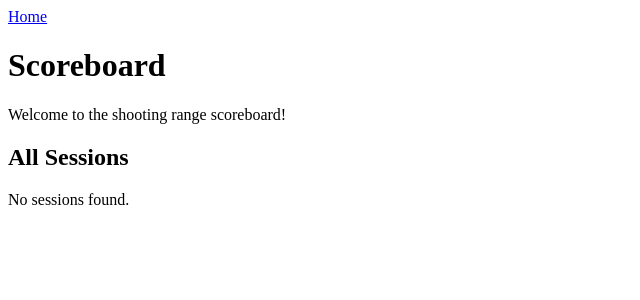
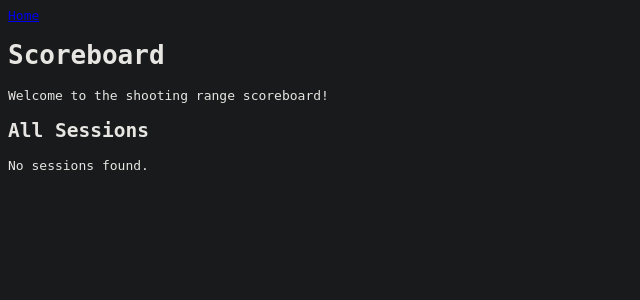
Before and after one commit to Rustypredator/computercraft, a PHP site: page / in a window 1280 px wide. Shown: the top 300 px of the page, without its empty margins (0-640 px from the left). Run offline with PHP 8.4, Linux system fonts and the light colour scheme.

Commit message:
dark mode by default

```diff
--- a/components/shootingrange/web/index.php
+++ b/components/shootingrange/web/index.php
@@ -5,16 +5,21 @@
     <meta name="viewport" content="width=device-width, initial-scale=1.0">
     <title>Shooting Range Scoreboard</title>
     <style>
+        html {
+            background-color: #181a1b;
+            color: #e8e6e3;
+            font-family: monospace;
+        }
         table {
             border-collapse: collapse;
             width: 100%;
         }
         th, td {
-            border: 1px solid #ddd;
+            border: 1px solid #545b5e;
             padding: 8px;
         }
         th {
-            background-color: #f2f2f2;
+            background-color: #2c2c2cff;
         }
     </style>
 </head>
```
